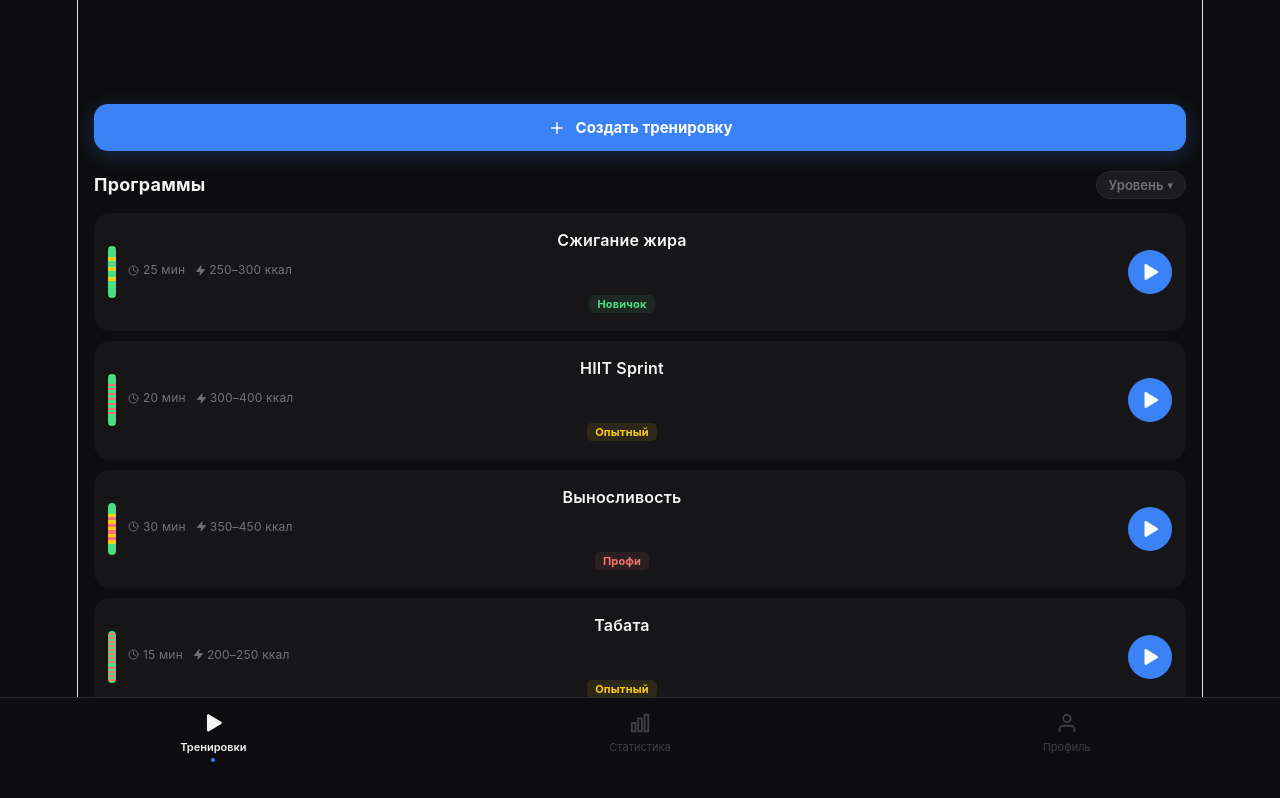
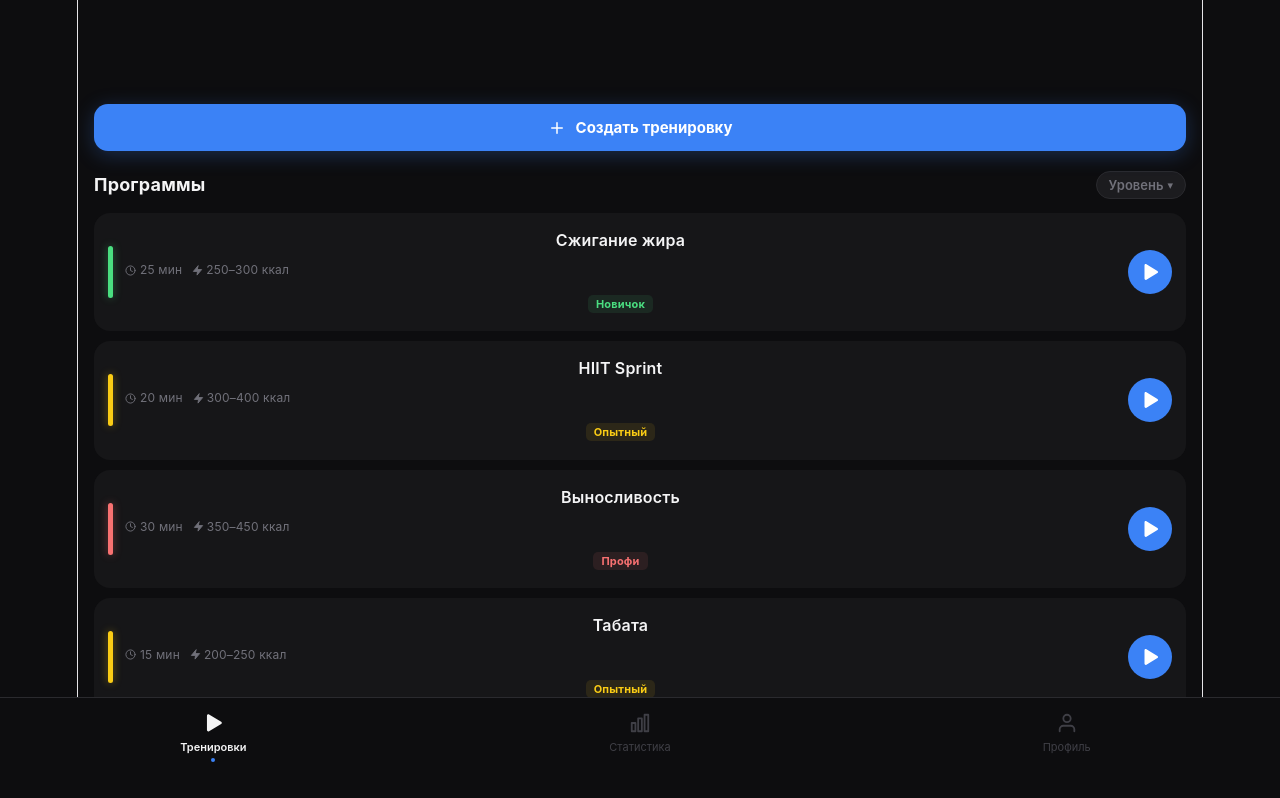
Before and after one commit to migachevyar/bike-workout, a React (Vite) app: page / in a window 1280 px wide. Shown: the top 798 px of the page. Built offline with nearby package versions, Linux system fonts and the light colour scheme.

Commit message:
Update App.jsx

```diff
--- a/src/App.jsx
+++ b/src/App.jsx
@@ -570,18 +570,11 @@ function SortList({intervals,onChange}) {
   );
 }
 
-// ─── VERTICAL COLOR STRIP (заменяет иконку) ──────────────────────────────────
-function ColorStrip({intervals,width=8,height=50,radius=4}) {
-  const ivs=intervals.map(iv=>({t:iv.t||iv.type,d:iv.d||iv.duration||1}));
-  if(!ivs.length) return <div style={{width,height,borderRadius:radius,background:CARD2,flexShrink:0}}/>;
-  const total=ivs.reduce((s,i)=>s+i.d,0);
-  return (
-    <div style={{width,height,borderRadius:radius,overflow:"hidden",flexShrink:0,display:"flex",flexDirection:"column"}}>
-      {ivs.map((iv,i)=>(
-        <div key={i} style={{flex:iv.d,background:IV[iv.t]?.color||"#4ade80",minHeight:2}}/>
-      ))}
-    </div>
-  );
+// ─── LEVEL COLOR BAR ─────────────────────────────────────────────────────────
+const LEVEL_BAR = { beginner:"#4ade80", intermediate:"#facc15", pro:"#f87171", custom:"#3b82f6" };
+function LevelBar({level,height=52}) {
+  const color = LEVEL_BAR[level] || LEVEL_BAR.custom;
+  return <div style={{width:5,height,borderRadius:3,background:color,flexShrink:0,boxShadow:`0 0 8px ${color}66`}}/>;
 }
 
 // ─── PROGRAM CARD (Figma style) ───────────────────────────────────────────────
@@ -594,8 +587,7 @@ function ProgCard({prog,onStart,added}) {
     <div style={{background:CARD,borderRadius:16,overflow:"hidden",marginBottom:10,animation:"slideUp 0.18s ease both"}}>
       {/* Main row */}
       <div {...ph} onClick={()=>setOpen(v=>!v)} style={{...ps,display:"flex",alignItems:"center",gap:12,padding:"14px",cursor:"pointer"}}>
-        {/* Цветовая полоса интервалов */}
-        <ColorStrip intervals={prog.iv} width={8} height={52} radius={4}/>
+        <LevelBar level={prog.level}/>
         {/* Info */}
         <div style={{flex:1,minWidth:0}}>
           <div style={{fontSize:16,fontWeight:600,marginBottom:4,overflow:"hidden",whiteSpace:"nowrap",textOverflow:"ellipsis"}}>{prog.name}</div>
@@ -677,7 +669,7 @@ function WCard({workout,onStart,onEdit,onDelete}) {
           transform:`translateX(${tx}px)`,
           transition:(drag.current&&isH.current)?"none":"transform 0.28s cubic-bezier(0.25,0.46,0.45,0.94)",
           position:"relative",zIndex:1,userSelect:"none",touchAction:(!isP&&open)?"none":"pan-y"}}>
-        <ColorStrip intervals={workout.intervals} width={8} height={52} radius={4}/>
+        <LevelBar level="custom"/>
         <div {...ph} onClick={()=>{if(!open)onStart();}} style={{...ps,flex:1,minWidth:0,cursor:"pointer"}}>
           <div style={{fontSize:15,fontWeight:600,marginBottom:4,overflow:"hidden",whiteSpace:"nowrap",textOverflow:"ellipsis"}}>{workout.name}</div>
           <div style={{display:"flex",alignItems:"center",gap:10,marginBottom:8}}>
```
